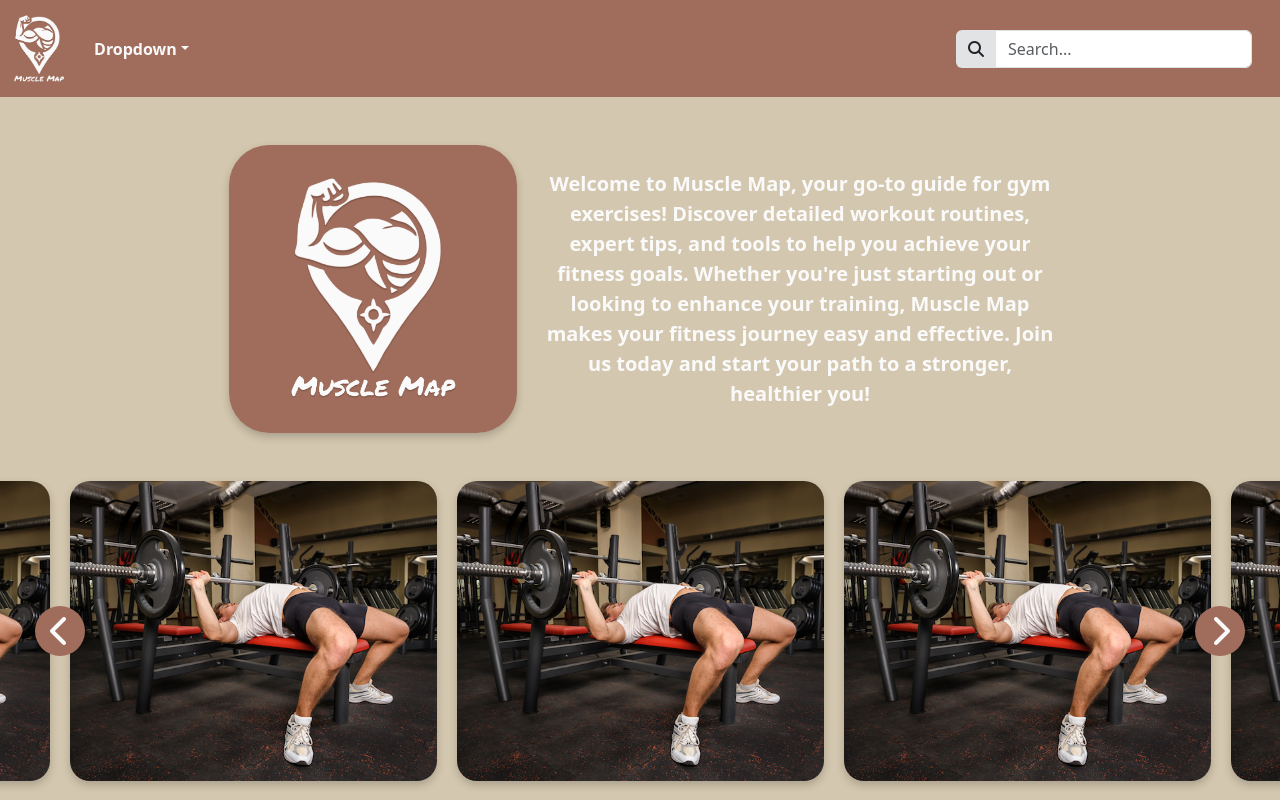
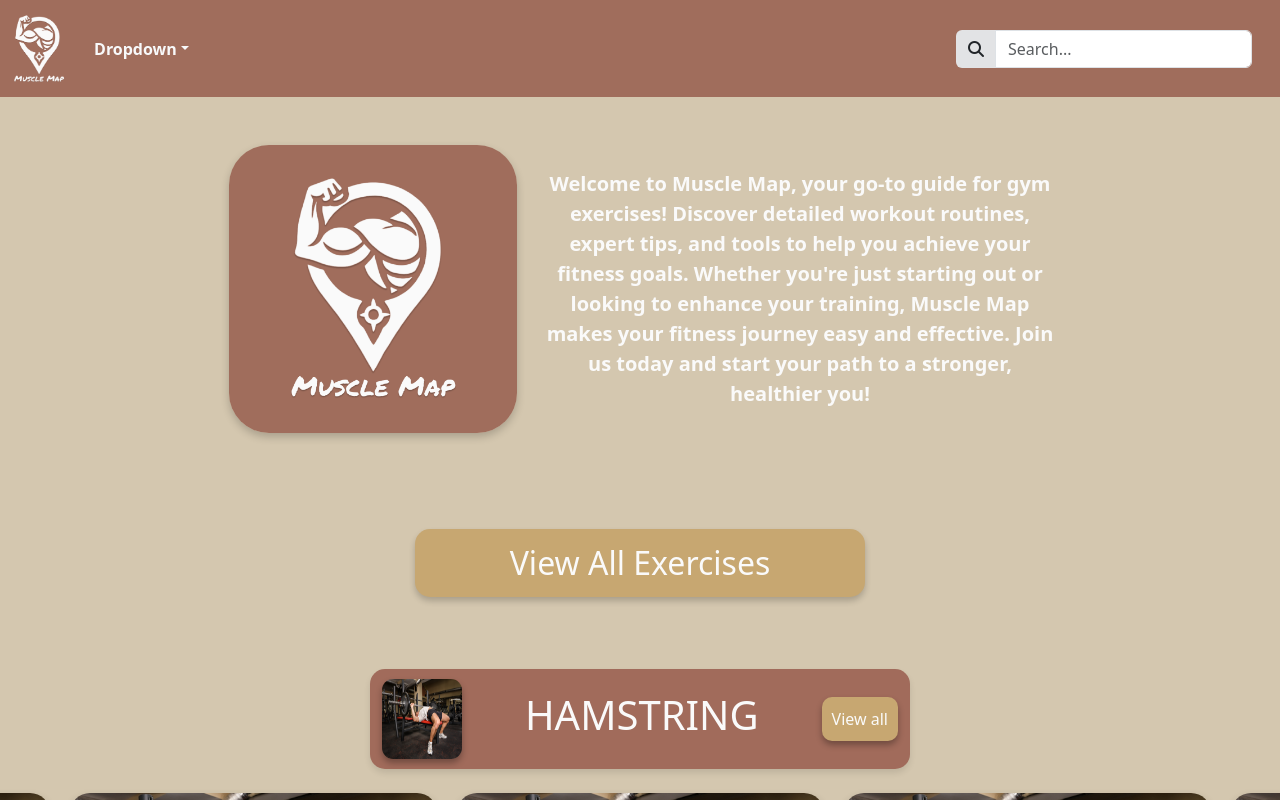
Before and after one commit to adamabljd/Muscle-Map, a React (Create React App) app: page / in a window 1280 px wide. Built offline with nearby package versions, Linux system fonts and the light colour scheme.

Commit message:
created full carousel and view all button

```diff
--- /dev/null
+++ b/src/assets/style/headerCard.css
@@ -0,0 +1,72 @@
+.my-card {
+    max-width: 540px !important;
+    max-height: 150px;
+    display: flex;
+    align-items: center;
+    justify-content: space-between;
+    background-color: #A16B5B !important;
+    border-radius: 15px;
+    padding: 10px;
+    box-shadow: 0 4px 6px rgba(0, 0, 0, 0.1);
+}
+
+.my-card-img {
+    width: auto;
+    max-width: 80px;
+    height: 80px;
+    border-radius: 11px;
+    box-shadow: 0 4px 6px rgba(0, 0, 0, 0.3);
+}
+
+.my-card-title {
+    color: #FAFAFA;
+}
+
+@media (max-width: 576px) {
+    .my-card-title {
+        font-size: 1.5rem;
+    }
+
+    .my-card-button {
+        padding: 5px 5px;
+        font-size: 0.8rem;
+    }
+}
+
+@media (min-width: 577px) and (max-width: 768px) {
+    .my-card-title {
+        font-size: 2rem;
+    }
+    .my-card-button {
+        padding: 6px 6px;
+        font-size: 1rem;
+    }
+
+}
+
+@media (min-width: 769px) {
+    .my-card-title {
+        font-size: 2.5rem;
+    }
+
+    .my-card-button {
+        padding: 10px 10px;
+        font-size: 1rem;
+    }
+}
+
+.my-card-button {
+    background-color: #C7A771;
+    border: none;
+    border-radius: 10px;
+    color: #FAFAFA;
+    font-weight: 500;
+    cursor: pointer;
+    transition: background-color 0.1s ease;
+    box-shadow: 0 4px 6px rgba(0, 0, 0, 0.3);
+}
+
+.my-card-button:hover {
+    background-color: #B99B69;
+    box-shadow: 0 4px 6px rgba(0, 0, 0, 0.5);
+}
--- a/src/assets/style/homepage.css
+++ b/src/assets/style/homepage.css
@@ -3,11 +3,15 @@
     width: 100%;
     height: 100%;
     overflow-x: hidden;
+    margin: 0;
+    padding: 0;
 }
 
 .home-container {
     min-height: 100vh;
     background-color: #D4C7AF;
+    display: flex;
+    flex-direction: column;
 }
 
 .home-logo {
@@ -40,3 +44,38 @@
         font-size: 1.25rem;
     }
 }
+
+.view-all-btn {
+    max-width: 450px !important;
+    max-height: 150px !important;
+    background-color: #C7A771 !important;
+    border-radius: 15px;
+    padding: 10px;
+    box-shadow: 0 4px 6px rgba(0, 0, 0, 0.2);
+    font-weight: 500;
+    border-style: hidden;
+    color: #FAFAFA;
+}
+
+.view-all-btn:hover {
+    box-shadow: 0 4px 6px rgba(0, 0, 0, 0.5);
+}
+
+@media (max-width: 576px) {
+    .view-all-btn {
+        font-size: 1.5rem;
+    }
+}
+
+@media (min-width: 577px) and (max-width: 768px) {
+    .view-all-btn {
+        font-size: 1.75rem;
+    }
+
+}
+
+@media (min-width: 769px) {
+    .view-all-btn {
+        font-size: 2rem;
+    }
+}
--- /dev/null
+++ b/src/components/FullCarousel.js
@@ -0,0 +1,17 @@
+import React from 'react';
+import { HeaderCard } from './HeaderCard';
+import CardCarousel from './CardCarousel';
+
+export const FullCarousel = ({ muscle, muscleImg, cards }) => {
+
+    return (
+        <div>
+            <div className='row mb-4 justify-content-center mx-3'>
+                <HeaderCard title={muscle} imgUrl={muscleImg} />
+            </div>
+            <div className='row px-5'>
+                <CardCarousel cards={cards} />
+            </div>
+        </div>
+    )
+};
--- /dev/null
+++ b/src/components/HeaderCard.js
@@ -0,0 +1,13 @@
+import React from 'react';
+import '../assets/style/headerCard.css';
+
+export const HeaderCard = ({ imgUrl, title }) => {
+
+    return (
+        <div className="my-card">
+            <img src={imgUrl} alt={title} className="my-card-img" />
+            <h2 className="my-card-title">{title}</h2>
+            <button className="my-card-button">View all</button>
+        </div>
+    )
+}
--- a/src/pages/Homepage.js
+++ b/src/pages/Homepage.js
@@ -3,6 +3,8 @@
 import bp from '../assets/images/image.png';
 import '../assets/style/homepage.css';
 import CardCarousel from '../components/CardCarousel';
+import { HeaderCard } from '../components/HeaderCard';
+import { FullCarousel } from '../components/FullCarousel';
 
 const cards = [
     { title: "Card 1", muscles: "Muscles 1", imgUrl: bp },
@@ -16,7 +18,7 @@
 function Homepage() {
     return (
         <div className="container-fluid home-container">
-            <div className="row align-items-center justify-content-center">
+            <div className="row align-items-center justify-content-center mb-5">
                 <div className="col-12 col-md-5 col-lg-4 col-xl-3 text-center px-5 px-md-3 mt-3 mt-md-5">
                     <img src={logo} alt="Muscle Map" className="img-fluid home-logo" />
                 </div>
@@ -29,8 +31,16 @@
                     </p>
                 </div>
             </div>
-            <div className='row mt-5 px-5'>
-                <CardCarousel cards={cards} />
+
+            <div className='row align-items-center justify-content-center mb-5 mt-5 mx-3'>
+                <button className='view-all-btn'>
+                    View All Exercises
+                </button>
+            </div>
+
+
+            <div className='row mt-4 mb-5'>
+                <FullCarousel muscle="HAMSTRING" muscleImg={bp} cards={cards} />
             </div>
         </div>
     );
```
